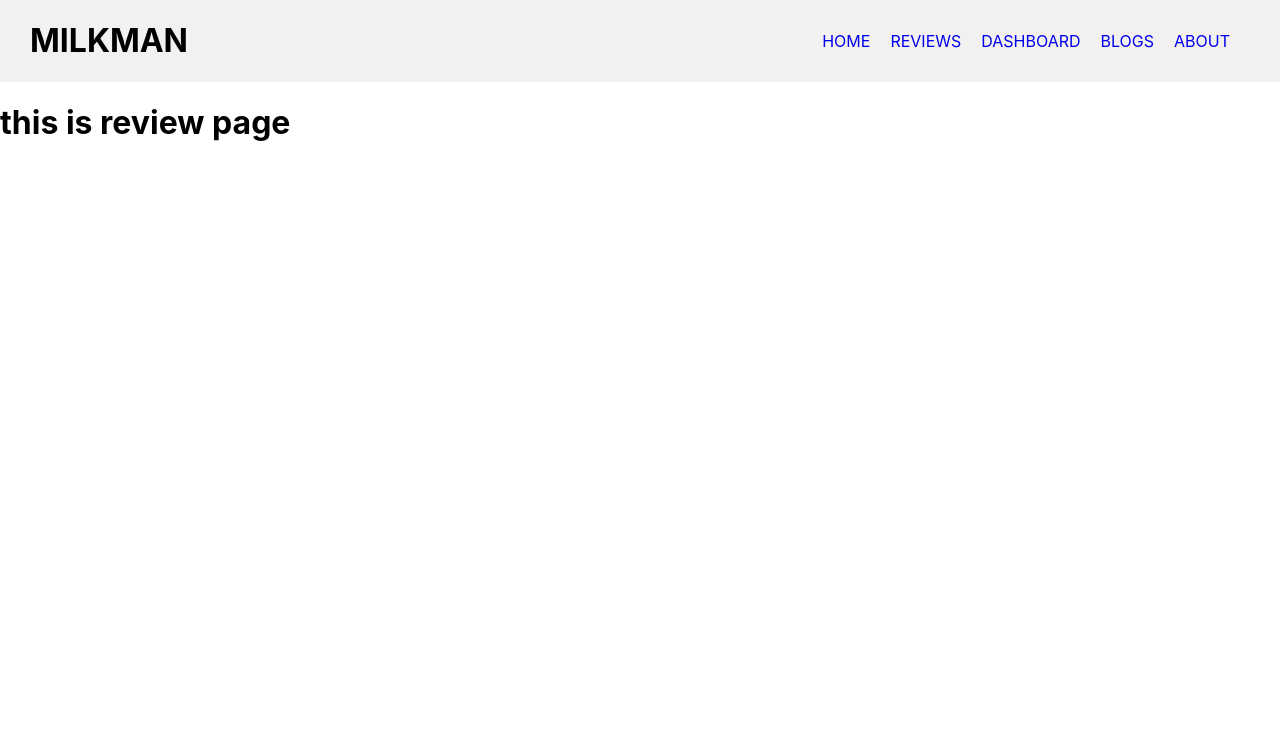
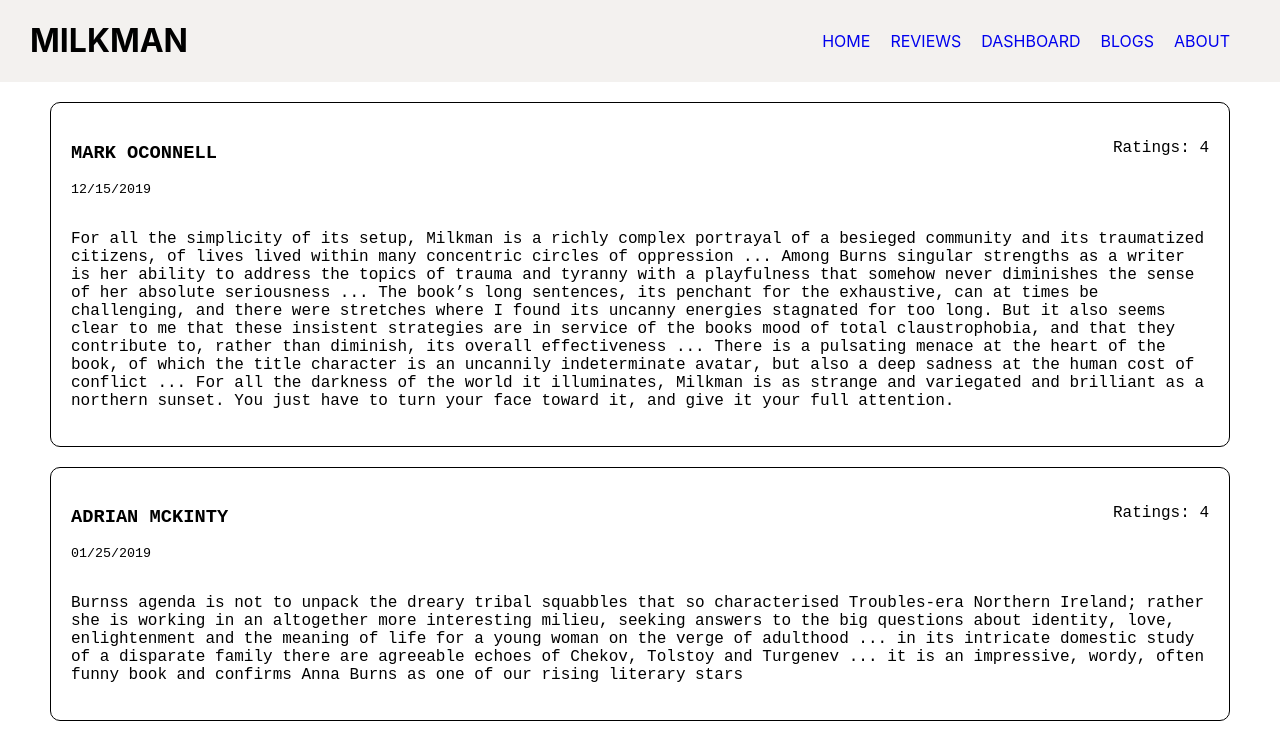
Before and after one commit to omarrfaruk/The-Milkman, a React (Create React App) app: page /reviews in a window 1280 px wide. Shown: the top 739 px of the page. Built offline with nearby package versions, Linux system fonts and the light colour scheme.

Commit message:
added reviews

```diff
--- a/public/data.json
+++ b/public/data.json
@@ -4,41 +4,47 @@
         "description": "For all the simplicity of its setup, Milkman is a richly complex portrayal of a besieged community and its traumatized citizens, of lives lived within many concentric circles of oppression ... Among Burns singular strengths as a writer is her ability to address the topics of trauma and tyranny with a playfulness that somehow never diminishes the sense of her absolute seriousness ... The book’s long sentences, its penchant for the exhaustive, can at times be challenging, and there were stretches where I found its uncanny energies stagnated for too long. But it also seems clear to me that these insistent strategies are in service of the books mood of total claustrophobia, and that they contribute to, rather than diminish, its overall effectiveness ... There is a pulsating menace at the heart of the book, of which the title character is an uncannily indeterminate avatar, but also a deep sadness at the human cost of conflict ... For all the darkness of the world it illuminates, Milkman is as strange and variegated and brilliant as a northern sunset. You just have to turn your face toward it, and give it your full attention.",
         "ratings": "4",
         "picture": "http://placehold.it/32x32",
-        "name": "MARK OCONNELL"
+        "name": "MARK OCONNELL",
+        "date": "12/15/2019"
     },
     {
         "_id": "6249def08223a4740000f2b8",
         "description": "Burnss agenda is not to unpack the dreary tribal squabbles that so characterised Troubles-era Northern Ireland; rather she is working in an altogether more interesting milieu, seeking answers to the big questions about identity, love, enlightenment and the meaning of life for a young woman on the verge of adulthood ... in its intricate domestic study of a disparate family there are agreeable echoes of Chekov, Tolstoy and Turgenev ... it is an impressive, wordy, often funny book and confirms Anna Burns as one of our rising literary stars",
-        "ratings": "$4",
+        "ratings": "4",
         "picture": "http://placehold.it/32x32",
-        "name": "ADRIAN MCKINTY"
+        "name": "ADRIAN MCKINTY",
+        "date": "01/25/2019"
     },
     {
         "_id": "6249def02988108b2465f8ae",
         "description": "it’s clearly part of Burns’s project in Milkman to redescribe the Troubles without using such terms as ‘the Troubles’, ‘Britain’ and ‘Ireland’, ‘Protestant’ and ‘Catholic’, ‘RUC’ and ‘British army’ and ‘IRA’. On the other, the narrator’s mad, first-principles language, with its abundance of phrases in inverted commas and sudden changes of register, is also used to describe the inner world of a young woman ... It’s a brilliant rhetorical balancing act, and the narrator can be very funny ... What’s extraordinary about all this, though easy to overlook on a first reading, at least until the final stretch, is the density and tightness of the plotting behind the narrator’s apparently rambling performance ... What’s more, the comic unfolding of the plot runs counter to the narrator’s pinched sense of what can and can’t be said and done in her neighbourhood, and, after a chilling final encounter with the milkman, there’s a darkly happy ending ... as a reader you feel you’ve earned the novel’s more optimistic resolution, and that Burns, with her wild sentences and her immense writerly discipline, has too.",
         "ratings": "2",
         "picture": "http://placehold.it/32x32",
-        "name": "CHRISTOPHER TAYLER"
+        "name": "CHRISTOPHER TAYLER",
+        "date": "06/12/2020"
     },
     {
         "_id": "6249def0c8d782d1733c005b",
         "description": "A useful point of comparison, doubling as a compliment and a caveat, is with Samuel Beckett. Next to nothing happens in Milkman, yet Ms. Burns, like the novel’s many gossips, constructs a monument from middle sister’s digressive, repetitive, idle, sardonic, amused and amusing talk. The story doesn’t advance so much as thicken, reaching a critical mass of absurdist misapprehensions. The bright thread of exasperated sarcasm that runs through the narrative compensates for its wheel-spinning. Ms. Burns, while frank about the brutality of the state forces, is refreshingly disrespectful to the insurgents.",
         "ratings": "3",
         "picture": "http://placehold.it/32x32",
-        "name": "SAM SACKS"
+        "name": "SAM SACKS",
+        "date": "11/28/2021"
     },
     {
         "_id": "6249def04a0a1d6107face4d",
         "description": "Burns’s genius lies in entirely renouncing the classic truth-discovery plot. Detective work—even at its most Miss Marple, most feminine and unassuming—is completely unavailable to middle sister ... There were times reading Milkman when I thought I would get a cramp from laughing, but it is hard to do justice to the book’s humor in a review because much of it comes from the sheer length of characters’ speeches and of grown-up middle sister’s own free-wheeling, digressive, retrospective narration ... What’s exhilarating about reading ma is that, although we know she would not use words such as 'vermifuge,' by heaping 'vermifuge' on top of 'do I have to spell it out?,' Burns gets us right on board with the shock and disapproval, even while we are laughing ... The novel is carried by the extraordinary dynamism of middle sister’s voice, full of syntactically vertiginous constructions and new coinages.",
         "ratings": "5",
         "picture": "http://placehold.it/32x32",
-        "name": "CLAIR WILLS"
+        "name": "CLAIR WILLS",
+        "date": "12/21/2018"
     },
     {
         "_id": "6249def048bce3e89df69e3c",
         "description": "There’s nothing like a striking beginning, and 'The day Somebody McSomebody put a gun to my breast and called me a cat and threatened to shoot me was the same day the milkman died' isn’t bad ... an eccentric and oddly beguiling novel ... what makes it memorable is the funny, alienated, common-sensical voice of middle sister.",
         "ratings": "4",
         "picture": "http://placehold.it/32x32",
-        "name": "PHIL BAKER"
+        "name": "PHIL BAKER",
+        "date": "04/11/2022"
     }
 ]
--- /dev/null
+++ b/src/Hooks/useReview.js
@@ -0,0 +1,13 @@
+import { useEffect, useState } from "react"
+
+const useReview = () => {
+    const [review, setReview] = useState([])
+    console.log(review);
+    useEffect(() => {
+        fetch('data.json')
+            .then(res => res.json())
+            .then(data => setReview(data))
+    }, [])
+    return [review, setReview];
+}
+export default useReview;
--- a/src/components/Review/Review.js
+++ b/src/components/Review/Review.js
@@ -1,9 +1,18 @@
 import React from 'react';
+import useReview from '../../Hooks/useReview';
+import SingleReview from '../SingleReview/SingleReview';
 
 const Review = () => {
+    const [review] = useReview();
+
     return (
         <div>
-            <h1>this  is review page </h1>
+            {
+                review.map(singleReview => <SingleReview
+                    key={singleReview._id}
+                    singleReview={singleReview}
+                ></SingleReview>)
+            }
         </div>
     );
 };
--- /dev/null
+++ b/src/components/SingleReview/SingleReview.css
@@ -0,0 +1,16 @@
+.review-details {
+    border: 1px solid black;
+    padding: 20px;
+    font-family: 'Courier New', Courier, monospace;
+    margin: 20px 50px;
+    border-radius: 10px;
+}
+
+.ratings {
+    display: flex;
+    justify-content: space-between;
+}
+
+.reviewer-name {
+    margin-bottom: 0;
+}
--- /dev/null
+++ b/src/components/SingleReview/SingleReview.js
@@ -0,0 +1,20 @@
+import React from 'react';
+import './SingleReview.css'
+
+const SingleReview = ({ singleReview }) => {
+    const { name, ratings, description, date } = singleReview;
+    return (
+        <div className='review-details'>
+            <div className='ratings'>
+                <div>
+                    <h3 className='reviewer-name'>{name}</h3>
+                    <p><small>{date}</small></p>
+                </div>
+                <p>Ratings: {ratings}</p>
+            </div>
+            <p>{description}</p>
+        </div>
+    );
+};
+
+export default SingleReview;
```
Also changed, not shown: src/components/CustomLink/CustomLink.js (added, +21 -0 lines).
